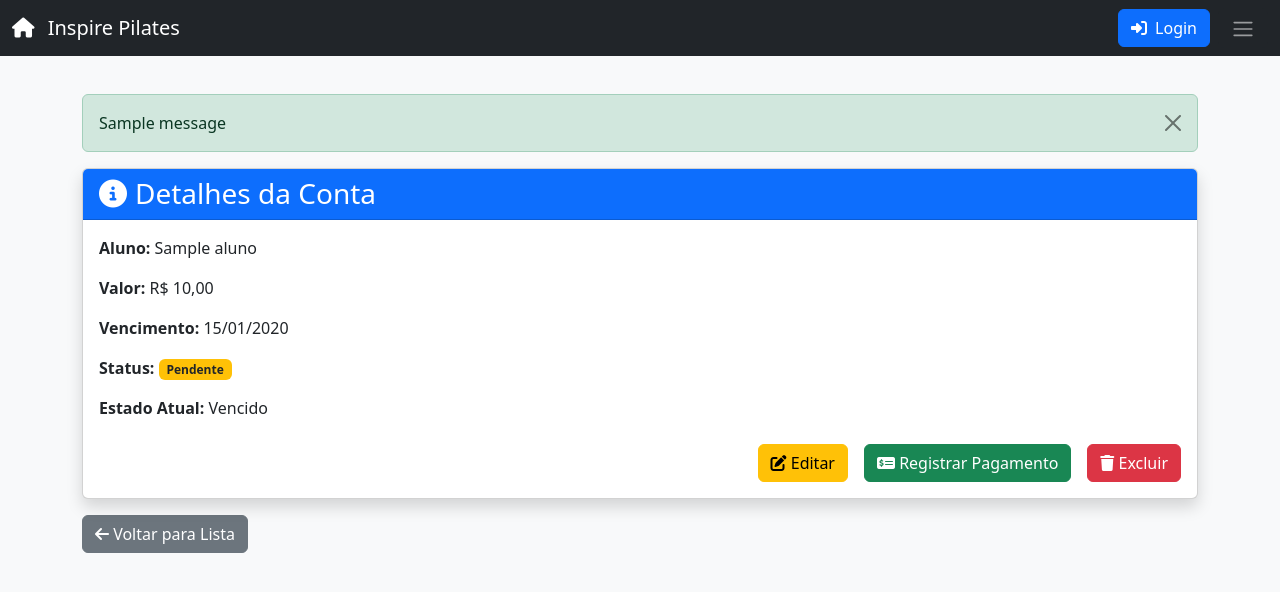
After one commit to virlaniacanuto12/estudio_pilates, a Django app: page /studio/contas/1/ in a window 1280 px wide. The commit adds this page. Shown: the top 592 px of the page. Run offline with Django 5.2, Linux system fonts and the light colour scheme; tables that the repository leaves empty hold one stand-in row (values such as "Sample post"); one stand-in notice (Sample message) is shown; some libraries are stand-ins or nearby versions.

Commit message:
feat: adicionando opção de detalhar conta #106

```diff
--- /dev/null
+++ b/studio/templates/studio/conta/detalhar_conta.html
@@ -0,0 +1,63 @@
+{% extends 'studio/base.html' %}
+
+{% block title %}Detalhes da Conta{% endblock %}
+
+{% block content %}
+<div class="container mt-4">
+    {% if messages %}
+        {% for message in messages %}
+            <div class="alert alert-{{ message.tags }} alert-dismissible fade show" role="alert">
+                {{ message }}
+                <button type="button" class="btn-close" data-bs-dismiss="alert" aria-label="Fechar"></button>
+            </div>
+        {% endfor %}
+    {% endif %}
+    <div class="card shadow">
+        <div class="card-header bg-primary text-white">
+            <h3 class="card-title mb-0">
+                <i class="fas fa-info-circle me-2"></i>Detalhes da Conta
+            </h3>
+        </div>
+        <div class="card-body">
+            <p><strong>Aluno:</strong> {{ conta.aluno.nome }}</p>
+            <p><strong>Valor:</strong> R$ {{ conta.valor }}</p>
+            <p><strong>Vencimento:</strong> {{ conta.vencimento|date:"d/m/Y" }}</p>
+            <p><strong>Status:</strong>
+                {% if conta.status == 'pendente' %}
+                    <span class="badge bg-warning text-dark">Pendente</span>
+                {% elif conta.status == 'pago' %}
+                    <span class="badge bg-success">Pago</span>
+                {% else %}
+                    <span class="badge bg-danger">Vencido</span>
+                {% endif %}
+            </p>
+            <p><strong>Estado Atual:</strong> {{ conta.estado_atual }}</p>
+
+            <div class="d-grid gap-2 d-md-flex justify-content-md-end mt-4">
+                {% if conta.status != 'pago' %}
+                    <a href="{% url 'studio:editar_conta' conta.pk %}" class="btn btn-warning me-md-2">
+                        <i class="fas fa-edit"></i> Editar
+                    </a>
+                    <a href="{% url 'studio:registrar_pagamento' %}?conta_id={{ conta.pk }}" class="btn btn-success me-md-2">
+                        <i class="fas fa-money-check-alt"></i> Registrar Pagamento
+                    </a>
+                    <form action="{% url 'studio:excluir_conta' conta.pk %}" method="post" class="d-inline" onsubmit="return confirm('Tem certeza que deseja excluir esta conta?');">
+                        {% csrf_token %}
+                        <button type="submit" class="btn btn-danger">
+                            <i class="fas fa-trash"></i> Excluir
+                        </button>
+                    </form>
+                {% else %}
+                    <span class="badge bg-secondary">Conta já paga</span>
+                {% endif %}
+            </div>
+        </div>
+    </div>
+
+    <div class="mt-3">
+        <a href="{% url 'studio:listar_contas' %}" class="btn btn-secondary">
+            <i class="fas fa-arrow-left"></i> Voltar para Lista
+        </a>
+    </div>
+</div>
+{% endblock %}
--- a/studio/urls.py
+++ b/studio/urls.py
@@ -71,6 +71,7 @@ urlpatterns = [
     path('contas/novo/', views.registrar_conta, name='registrar_conta'),
     path('contas/editar/<int:pk>/', views.editar_conta, name='editar_conta'),
     path('contas/excluir/<int:pk>/', views.excluir_conta, name='excluir_conta'),
+    path('contas/<int:pk>/', views.detalhes_conta, name='detalhes_conta'),
 
 
     #Pagamentos
--- a/studio/views.py
+++ b/studio/views.py
@@ -397,12 +397,16 @@ def editar_conta(request, pk):
     return render(request, 'studio/conta/registrar_conta.html', contexto)
 
 @require_POST
-@require_POST
 def excluir_conta(request, pk):
     conta = get_object_or_404(ContaReceber, pk=pk)
     conta.delete()
     messages.success(request, "Conta excluída com sucesso!")
     return redirect(LISTAR_CONTAS)
+
+@require_GET
+def detalhes_conta(request, pk):
+    conta = get_object_or_404(ContaReceber, pk=pk)
+    return render(request, 'studio/conta/detalhar_conta.html', {'conta': conta})
 
 @require_http_methods(["GET", "POST"])
 def registrar_pagamento(request):
```
Also changed, not shown: studio/templates/studio/conta/listar_contas.html (+41 -6 lines).
